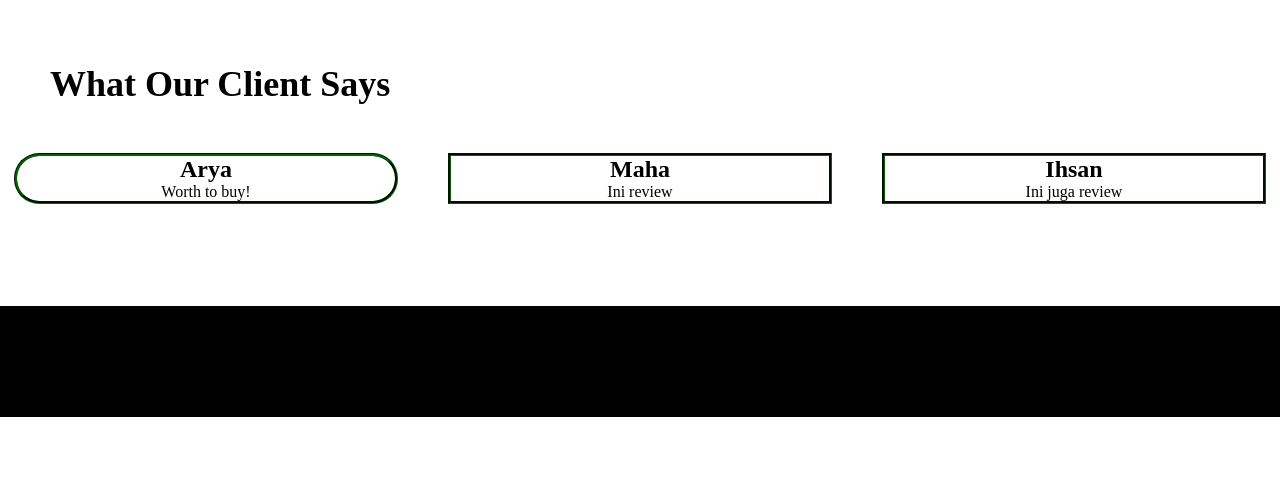
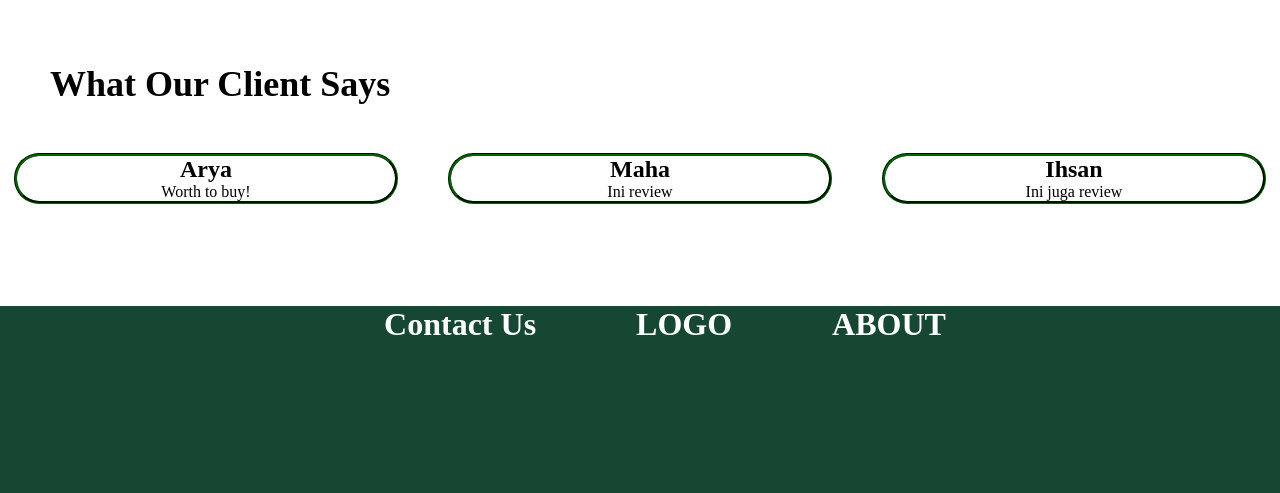
Before and after one commit to GirasArya/BibitQ, a PHP site: page / in a window 1280 px wide. Shown: the part 640-1133 px from the top of the page. Before the commit the page ends 1057 px from the top, so only its background shows below. Run offline with PHP 8.4, Linux system fonts and the light colour scheme.

Commit message:
Update style.css

```diff
--- a/style.css
+++ b/style.css
@@ -9,7 +9,7 @@
 header li a {
     text-decoration: none;
     font-size: 18px;
-    color: rgb(206, 155, 138);
+    color: darkgreen;
 }
 
 header {
@@ -28,7 +28,7 @@ header h1 {
     height: 24px;
     left: 60px;
     top: 20px;
-    color: rgb(193, 172, 151);
+    color: darkgreen;
 }
 
 .navbar {
@@ -47,22 +47,21 @@ header h1 {
     justify-content: center;
     grid-template-columns: 70% auto;
     gap: 10px;
-    background-color: #2196F3;
 }
 
 .headline-grid-header p {
     /* background-color: #f1f1f1; */
-    margin-left: 3%;
+    margin-left: 5%;
     text-align: left;
     line-height: auto;
-    font-size: 18px;
+    font-size: 64px;
     margin-bottom: 10px;
 }
 
 .headline-grid-header button {
-    display: block;
-    margin: 0px auto;
-    padding: 5px 15px;
+    font-size: 18px;
+    margin-left: 23%;
+    padding: 10px 15px;
     border-radius: 50px;
 }
 
@@ -109,22 +108,117 @@ header h1 {
     border-style: groove;
     border-color: darkgreen;
     text-align: center;
+    border-radius: 25px;
 }
 
 .review-specialty-grid3 {
     border-style: groove;
     border-color: darkgreen;
     text-align: center;
+    border-radius: 25px;
 }
 
 
 .contact {
-    background-color: black;
+    display: grid;
+    grid-template-columns: auto auto auto;
+    grid-template-rows: auto auto auto;
+    align-items: center;
+    justify-content: center;
+    gap: 50px;
+    background-color: #154732;
 }
 
-.contact-h1 {
+.contact-contact-h1 {
     color: white;
-    font-size: 24px;
+    /* font-size: 24px; */
     padding-bottom: 50px;
     padding-left: 50px;
 }
+
+.contact-contact-h1 {
+    color: white;
+    /* font-size: 24px; */
+    padding-bottom: 50px;
+    padding-left: 50px;
+}
+
+.contact-logo-h1 {
+    color: white;
+    /* font-size: 24px; */
+    padding-bottom: 50px;
+    padding-left: 50px;
+}
+
+.contact-faq-h1 {
+    color: white;
+    /* font-size: 24px; */
+    padding-bottom: 50px;
+    padding-left: 50px;
+}
+
+
+.head-store h1 {
+    padding-top: 3%;
+    padding-left: 57px;
+}
+
+.catalogue {
+    padding: 8% 11% 11% 11%;
+    display: grid;
+    align-items: center;
+    justify-content: center;
+    grid-template-columns: 15% 15% 15% 15%;
+    gap: 75px;
+}
+
+.catalogue-1 {
+    border-style: groove;
+    border-color: darkgreen;
+    text-align: center;
+    border-radius: 35px;
+}
+
+.catalogue-1 button {
+    padding: 5px 10px;
+    border-radius: 25px;
+}
+
+
+.catalogue-2 {
+    border-style: groove;
+    border-color: darkgreen;
+    text-align: center;
+    border-radius: 35px;
+}
+
+.catalogue-2 button {
+    padding: 5px 10px;
+    border-radius: 25px;
+}
+
+.catalogue-3 {
+    border-style: groove;
+    border-color: darkgreen;
+    text-align: center;
+    border-radius: 35px;
+}
+
+.catalogue-3 button {
+    padding: 5px 10px;
+    border-radius: 25px;
+}
+
+
+.catalogue-4 {
+    border-style: groove;
+    border-color: darkgreen;
+    text-align: center;
+    border-radius: 35px;
+}
+
+
+.catalogue-4 button {
+    padding: 5px 10px;
+    border-radius: 25px;
+}
```
